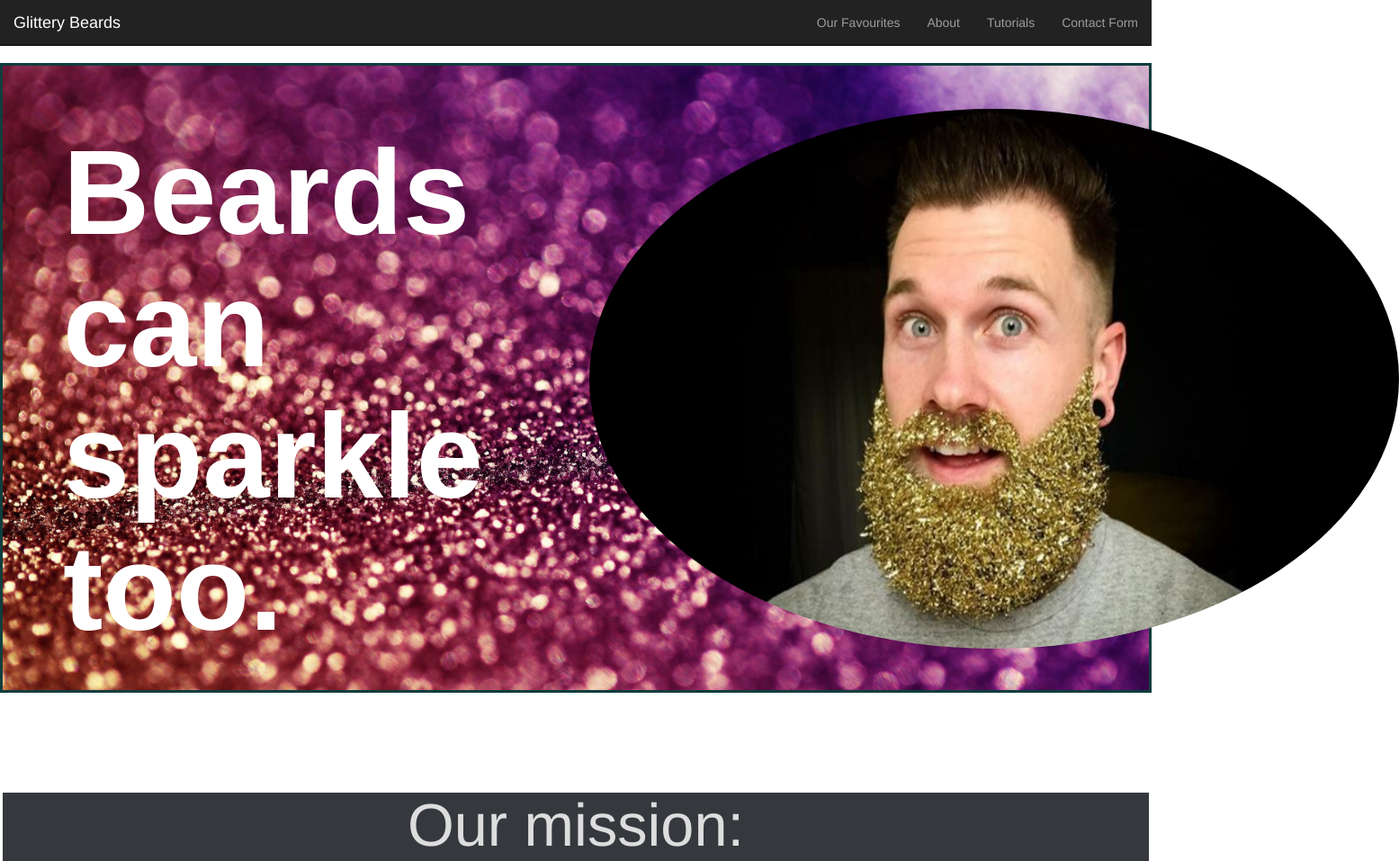
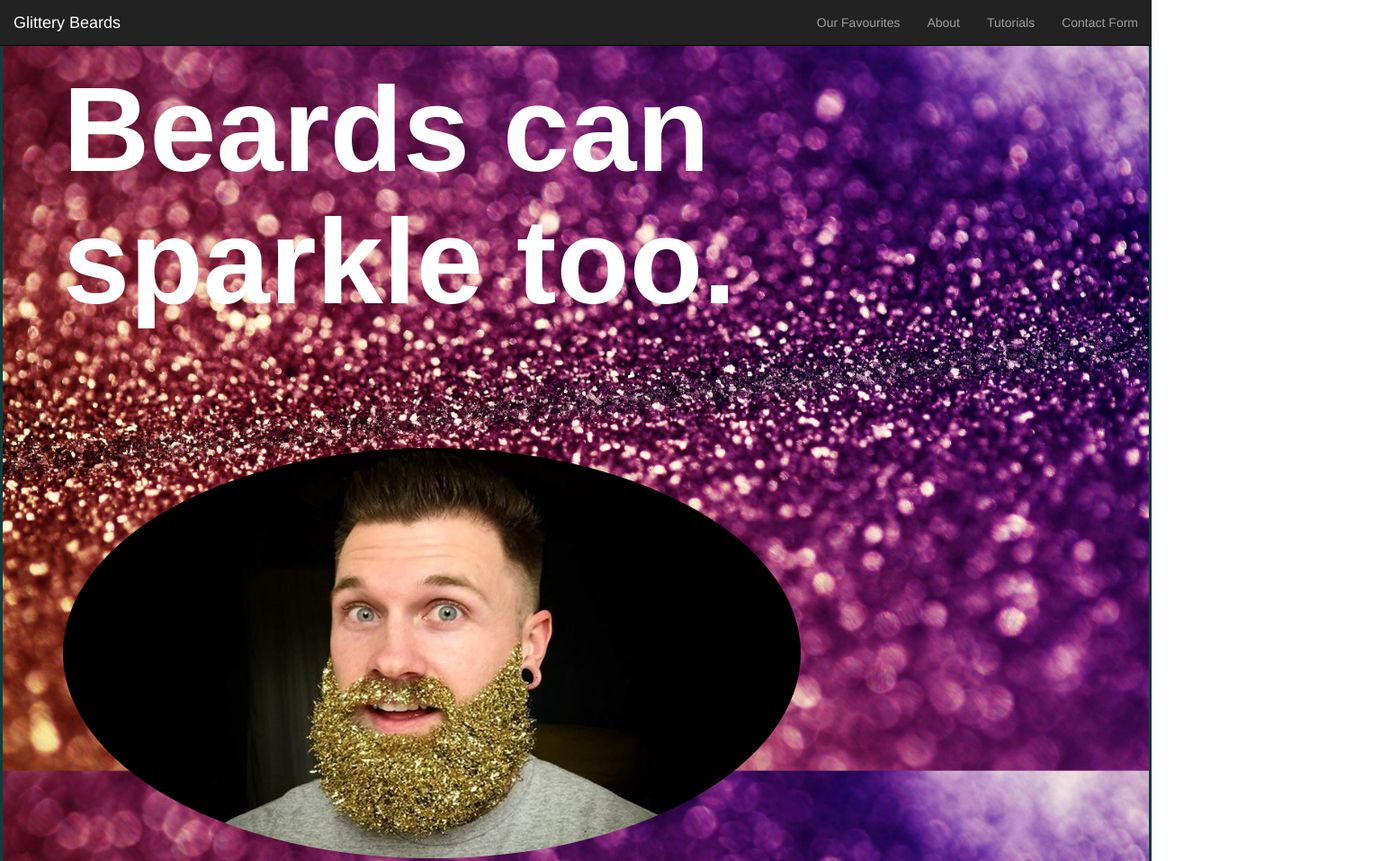
Before and after one commit to aishatayub/aishatayub.github.io, a plain HTML site: page index.html in a window 1280 px wide. Shown: the top 957 px of the page at 90% size, 1555 px wide, since content can reach past the window. Drawn offline with Linux system fonts and the light colour scheme.

Commit message:
changed padding

```diff
--- a/index.html
+++ b/index.html
@@ -1,7 +1,7 @@
 <!DOCTYPE html>
 <html>
 <link href='css/bootstrap.css' rel= 'stylesheet'>
-<link href='FlowType.JS-master/flowtype.js' rel='stylesheet'>
+<!--<link href='FlowType.JS-master/flowtype.js' rel='stylesheet'>-->
 
 <head>
   <link href='main.css' rel='stylesheet'>
@@ -46,12 +46,12 @@
  <div class="container">
 
 <div class='row' alt="Responsive Text">
-      <div class='col-sm-6'>
+      <div class='col-sm-12'>
     <h1> Beards can sparkle too. </h1>
 </div>
 
       <div class='col-sm-4'>
-    <img height='600px' width='900px'src='images/beard.jpg' class="img-circle"alt="Responsive image">
+    <img src='images/beard.jpg' class="img-circle"alt="Responsive image">
 </div>
 </div>
 
--- a/main.css
+++ b/main.css
@@ -22,8 +22,7 @@ border-color: #b62f26;
 
 }
 .jumbotron {
-min-height: 100px;
-max-height: 700px;
+
 
 background-image:url('images/background.jpg');
 background-size: cover;
@@ -58,8 +57,3 @@ font-size: 35pt;
 #contact{
 	text-align:center;
 }
-
-
-body {
-	padding-top: 70px;
-}
```
